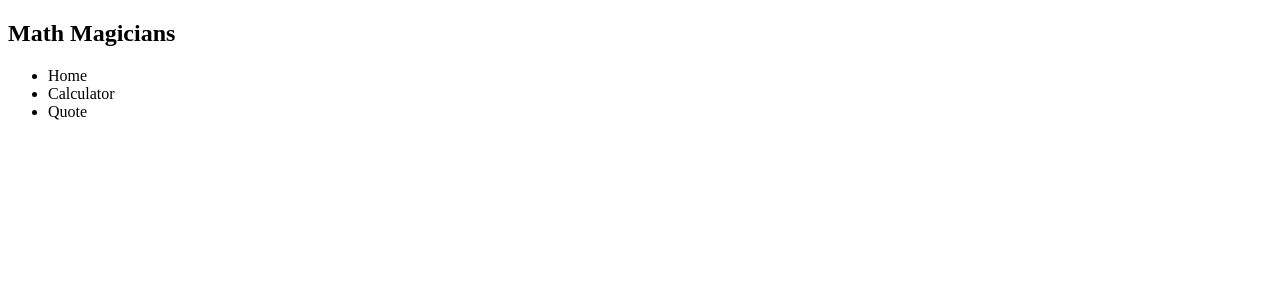
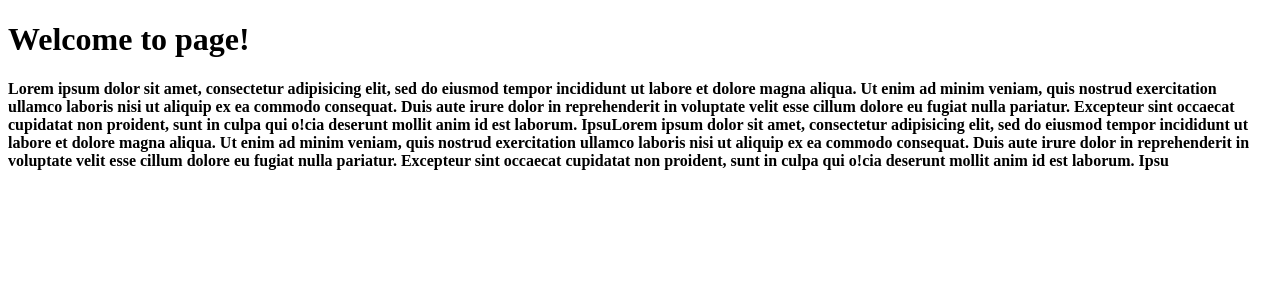
Before and after one commit to kcotrinam/calculator-react, a React (Create React App) app: page / in a window 1280 px wide. Shown: the top 300 px of the page. Built offline with nearby package versions, Linux system fonts and the light colour scheme.

Commit message:
Add Quote component and refactor structure of the files

```diff
--- /dev/null
+++ b/src/components/home/Home.jsx
@@ -0,0 +1,14 @@
+import React from 'react';
+import Title from '../shared/Title';
+import Quote from '../shared/Quote';
+
+const QUOTE = 'Lorem ipsum dolor sit amet, consectetur adipisicing elit, sed do eiusmod tempor incididunt ut labore et dolore magna aliqua. Ut enim ad minim veniam, quis nostrud exercitation ullamco laboris nisi ut aliquip ex ea commodo consequat. Duis aute irure dolor in reprehenderit in voluptate velit esse cillum dolore eu fugiat nulla pariatur. Excepteur sint occaecat cupidatat non proident, sunt in culpa qui o!cia deserunt mollit anim id est laborum. IpsuLorem ipsum dolor sit amet, consectetur adipisicing elit, sed do eiusmod tempor incididunt ut labore et dolore magna aliqua. Ut enim ad minim veniam, quis nostrud exercitation ullamco laboris nisi ut aliquip ex ea commodo consequat. Duis aute irure dolor in reprehenderit in voluptate velit esse cillum dolore eu fugiat nulla pariatur. Excepteur sint occaecat cupidatat non proident, sunt in culpa qui o!cia deserunt mollit anim id est laborum. Ipsu';
+
+const Home = () => (
+  <>
+    <Title title="Welcome to page!" />
+    <Quote quote={QUOTE} />
+  </>
+);
+
+export default Home;
--- a/src/components/navbar/Navbar.jsx
+++ b/src/components/navbar/Navbar.jsx
@@ -1,4 +1,4 @@
-import Title from './Title';
+import Title from '../shared/Title';
 import Links from './Links';
 
 const Navbar = () => (
--- a/src/index.js
+++ b/src/index.js
@@ -1,10 +1,11 @@
 import React from 'react';
 import ReactDOM from 'react-dom';
-import Navbar from './components/navbar/Navbar';
+// import Navbar from './components/navbar/Navbar';
+import Home from './components/home/Home';
 
 ReactDOM.render(
   <React.StrictMode>
-    <Navbar />
+    <Home />
   </React.StrictMode>,
   document.getElementById('root'),
 );
```
Also changed, not shown: src/components/shared/Quote.jsx (renamed from src/components/navbar/Quote.jsx), src/components/shared/Title.jsx (renamed from src/components/navbar/Title.jsx).
